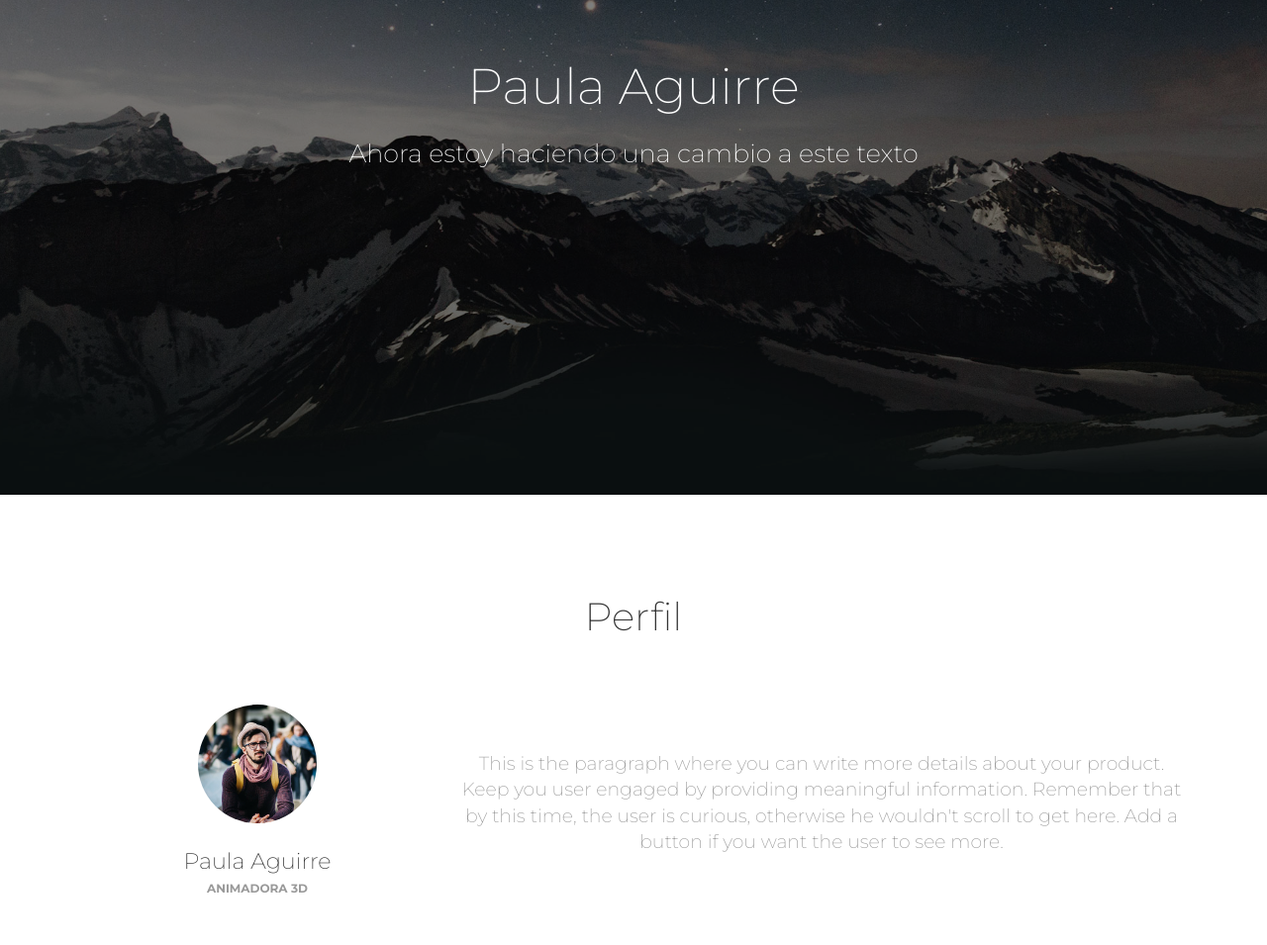
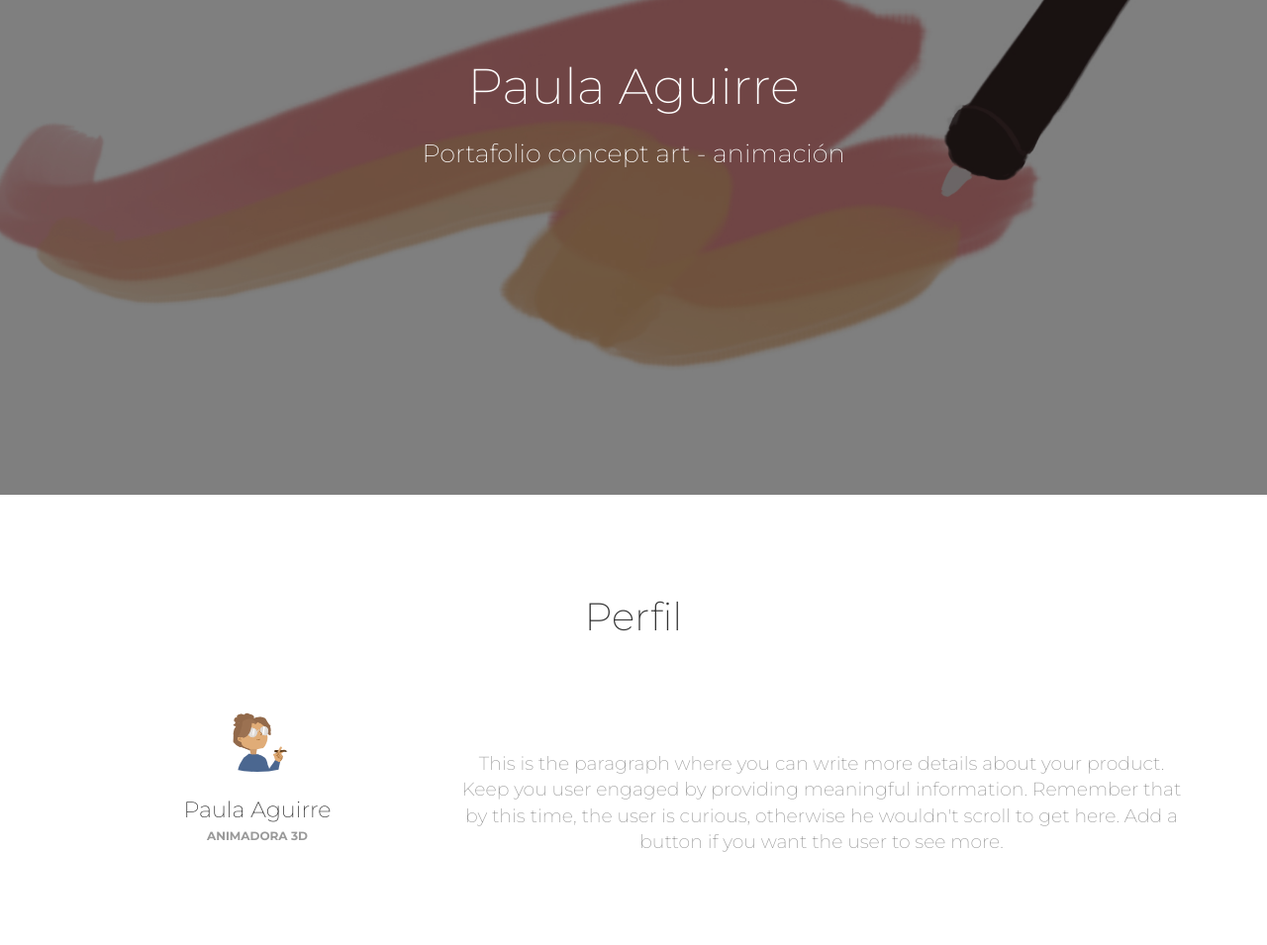
Before and after one commit to paula-aguirrec/paula-aguirrec.github.io, a website: page index.html in a window 1280 px wide. Shown: the part 300-1255 px from the top of the page at 99% size. Drawn offline with Linux system fonts and the light colour scheme; some packages are replaced by stand-ins of ours.

Commit message:
cambio img

```diff
--- a/index.html
+++ b/index.html
@@ -62,13 +62,13 @@ The above copyright notice and this permission notice shall be included in all c
     </div>
   </nav>
   <!-- End Navbar -->
-  <div class="page-header" data-parallax="true" style="background-image: url('./assets/img/login-image.jpg');">
+  <div class="page-header" data-parallax="true" style="background-image: url('./assets/img/fondo.jpg');">
     <div class="filter"></div>
     <div class="container">
       <div class="motto text-center">
         <h1>Paula Aguirre</h1>
         <!-- Este es el texto (el de abajo) que aparece abajo de tu nombre a ir a tu web perosnal -->
-        <h3>Ahora estoy haciendo una cambio a este texto</h3>
+        <h3>Portafolio concept art - animación</h3>
       </div>
     </div>
   </div>
@@ -83,7 +83,7 @@ The above copyright notice and this permission notice shall be included in all c
             <div class="card card-profile card-plain">
               <div class="card-avatar">
                 <a href="#avatar">
-                  <img src="./assets/img/faces/clem-onojeghuo-3.jpg" alt="...">
+                  <img src="./assets/img/faces/dfsdf.jpg" alt="...">
                 </a>
               </div>
               <div class="card-body">
```
Also changed, not shown: assets/img/faces/dfsdf.jpg (added), assets/img/fondo.jpg (added).
